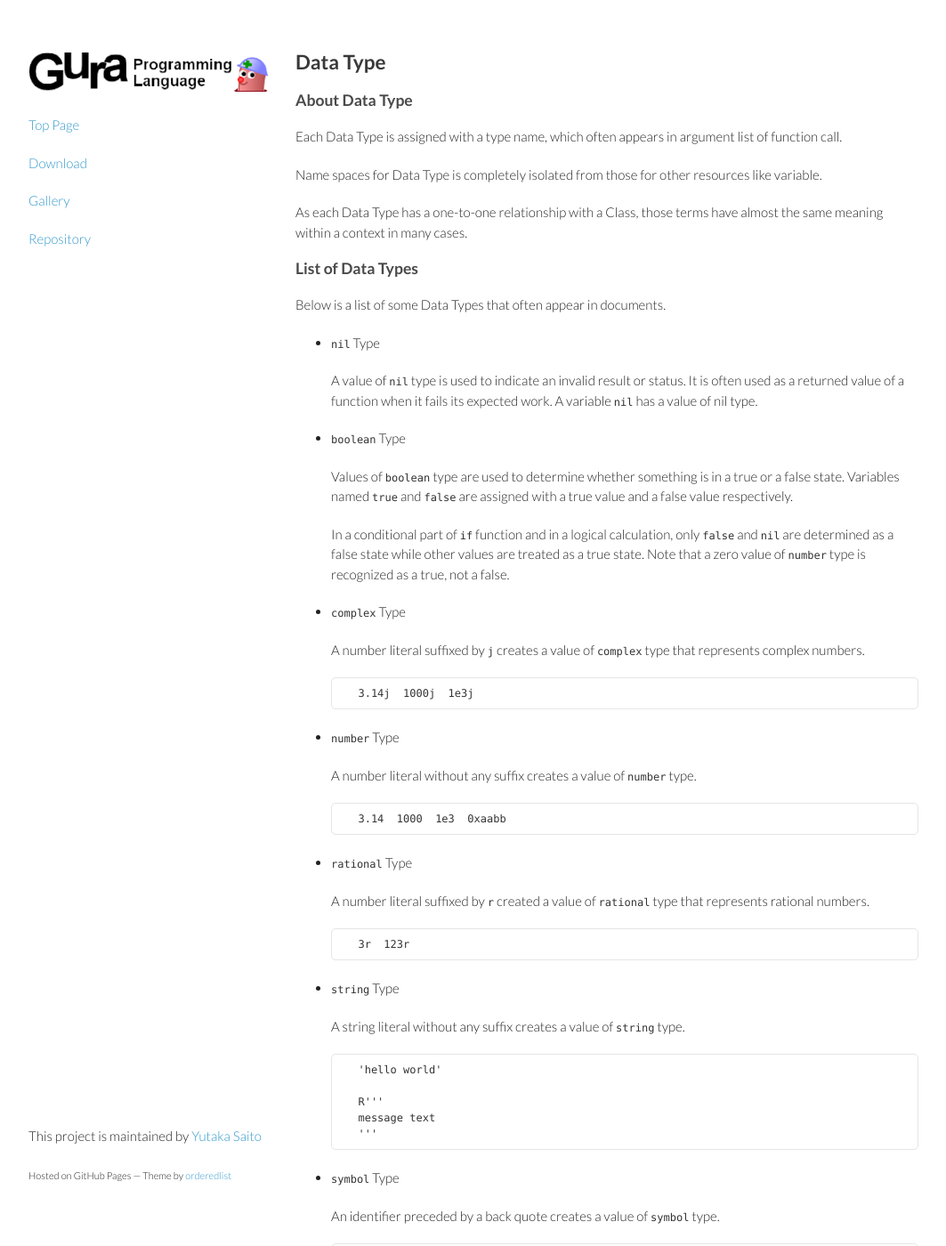
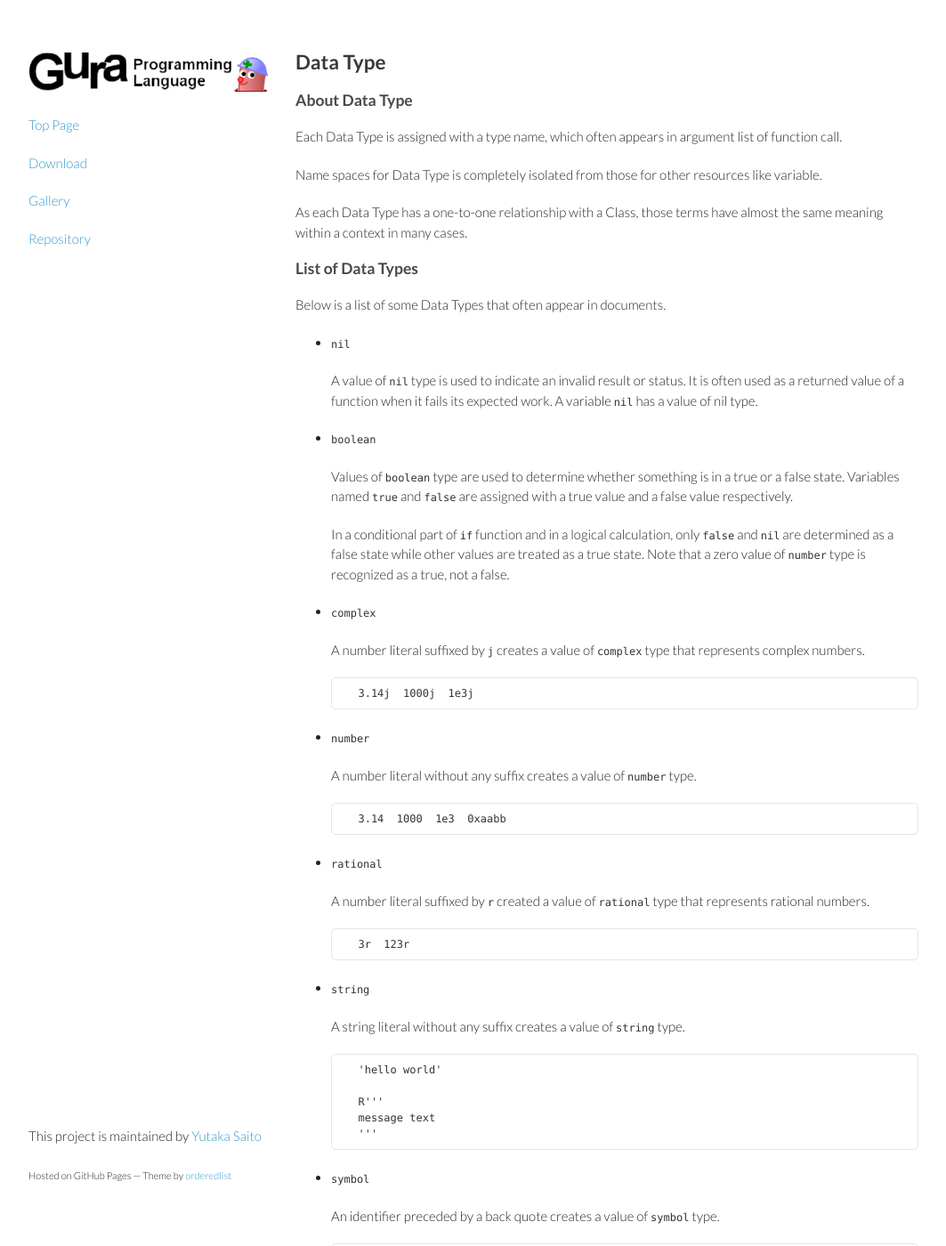
Before and after one commit to rudidude86/gura-lang.github.io, a Jekyll site: the page built from documents/Data-Type.md, in a window 1280 px wide and 1400 px high. Shown: the whole window at 89% size, without its empty margins (108-1171 px from the left). Built offline with Jekyll 4.4.1, drawn with Linux system fonts in a browser that asks for light colours; Markdown is read by kramdown in place of the engine named in the settings.

Commit message:
updated document Data-Type

```diff
--- a/documents/Data-Type.md
+++ b/documents/Data-Type.md
@@ -23,13 +23,13 @@ those terms have almost the same meaning within a context in many cases.
 
 Below is a list of some Data Types that often appear in documents.
 
-* `nil` Type
+* `nil`
 
   A value of `nil` type is used to indicate an invalid result or status.
   It is often used as a returned value of a function when it fails its expected work.
   A variable `nil` has a value of nil type.
 
-* `boolean` Type
+* `boolean`
 
   Values of `boolean` type are used to determine
   whether something is in a true or a false state.
@@ -41,27 +41,27 @@ Below is a list of some Data Types that often appear in documents.
   while other values are treated as a true state.
   Note that a zero value of `number` type is recognized as a true, not a false.
 
-* `complex` Type
+* `complex`
 
   A number literal suffixed by `j` creates a value of `complex` type
   that represents complex numbers.
 
         3.14j  1000j  1e3j
 
-* `number` Type
+* `number`
 
   A number literal without any suffix creates a value of `number` type.
 
         3.14  1000  1e3  0xaabb
 
-* `rational` Type
+* `rational`
 
   A number literal suffixed by `r` created a value of `rational` type
   that represents rational numbers.
 
         3r  123r
 
-* `string` Type
+* `string`
 
   A string literal without any suffix creates a value of `string` type.
 
@@ -71,24 +71,24 @@ Below is a list of some Data Types that often appear in documents.
         message text
         '''
 
-* `symbol` Type
+* `symbol`
 
   An identifier preceded by a back quote creates a value of `symbol` type.
 
         `foo  `bar
 
-* `binary` Type
+* `binary`
 
   A string literal preceded by `b` creates a value of `binary` type.
 
         b'\x00\x01\0x02\0x03'
 
-* `iterator` Type
+* `iterator`
 
         (3, 1, 4, 1, 5, 9)
         ('hello', 'world', 3, 4, 5)
 
-* `list` Type
+* `list`
 
         [3, 1, 4, 1, 5, 9]
         ['hello', 'world', 3, 4, 5]
```
